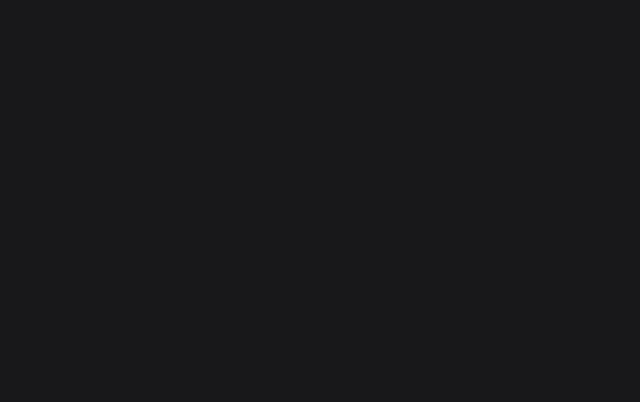
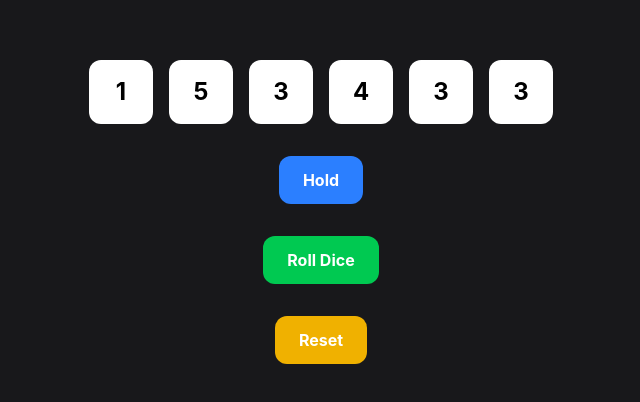
Before and after one commit to maddisanotoole/Velocidice, a React (Vite) app: page / in a window 1280 px wide. Shown: the part 188-590 px from the top of the page, without its empty margins (319-959 px from the left). Built offline with nearby package versions, Linux system fonts and the light colour scheme.

Commit message:
Die status change between selected, held and active

```diff
--- a/src/App.tsx
+++ b/src/App.tsx
@@ -1,34 +1,70 @@
 import { useState } from "react";
-import { rollDie } from "./game/dice";
+import { initializeDice, rollDie } from "./game/dice";
+import Button from "./components/button";
+import { DieStatus, type Die } from "./types";
+import { DieFace } from "./components/dice";
 
 function App() {
-  const [dice, setDice] = useState([1, 1, 1, 1, 1, 1]);
+  const [dice, setDice] = useState<Die[]>(initializeDice());
+
+  function holdDice() {
+    setDice((prev) =>
+      prev.map((die) =>
+        die.status === DieStatus.SELECTED
+          ? { ...die, status: DieStatus.HELD }
+          : die,
+      ),
+    );
+  }
+  function selectDie(id: number) {
+    setDice((prev) =>
+      prev.map((die) =>
+        die.id === id
+          ? {
+              ...die,
+              status:
+                die.status === DieStatus.HELD
+                  ? die.status
+                  : die.status === DieStatus.SELECTED
+                    ? DieStatus.ACTIVE
+                    : DieStatus.SELECTED,
+            }
+          : die,
+      ),
+    );
+  }
 
   function rollDice() {
-    const newDice = Array.from({ length: 6 }, () => rollDie());
+    const newDice: Die[] = dice.map((d) => {
+      if (d.status == DieStatus.ACTIVE) {
+        d.value = rollDie();
+      }
+      return d;
+    });
 
     setDice(newDice);
   }
+
+  function resetGame() {
+    setDice(initializeDice());
+  }
   return (
     <div className="min-h-screen bg-zinc-900 text-white flex flex-col items-center justify-center gap-8">
-      <body>
-        <div className="flex gap-4">
-          {dice.map((value, index) => (
-            <div
-              key={index}
-              className="w-16 h-16 bg-white text-black rounded-xl flex items-center justify-center text-2xl font-bold"
-            >
-              {value}
-            </div>
-          ))}
-        </div>
-        <button
-          onClick={rollDice}
-          className="bg-green-500 px-6 py-3 rounded-xl font-bold"
-        >
-          Roll Dice
-        </button>
-      </body>
+      <div className="flex gap-4">
+        {dice.map((die) => (
+          <DieFace onClick={() => selectDie(die.id)} die={die}></DieFace>
+        ))}
+      </div>
+
+      <Button onClick={holdDice} color="blue">
+        Hold
+      </Button>
+      <Button onClick={rollDice} color="green">
+        Roll Dice
+      </Button>
+      <Button onClick={resetGame} color="yellow">
+        Reset
+      </Button>
     </div>
   );
 }
--- /dev/null
+++ b/src/components/button.tsx
@@ -0,0 +1,32 @@
+interface ButtonProps {
+  children: React.ReactNode;
+  onClick: () => void;
+  color?: "green" | "blue" | "red" | "yellow";
+}
+
+const colorClasses = {
+  green: "bg-green-500 hover:bg-green-600 active:bg-green-700",
+  blue: "bg-blue-500 hover:bg-blue-600 active:bg-blue-700",
+  red: "bg-red-500 hover:bg-red-600 active:bg-red-700",
+  yellow: "bg-yellow-500 hover:bg-yellow-600 active:bg-yellow-700",
+} as const;
+
+const Button: React.FC<ButtonProps> = ({
+  children,
+  onClick,
+  color = "green",
+}) => {
+  return (
+    <button
+      type="button"
+      onClick={onClick}
+      className={`px-6 py-3 rounded-xl font-bold transition-colors duration-200 ${
+        colorClasses[color]
+      }`}
+    >
+      {children}
+    </button>
+  );
+};
+
+export default Button;
--- /dev/null
+++ b/src/components/dice.tsx
@@ -0,0 +1,28 @@
+import { type DieStatusType, type Die, DieStatus } from "../types";
+
+interface DieProps {
+  onClick: () => void;
+  die: Die;
+}
+
+export const DieFace: React.FC<DieProps> = ({ onClick, die }) => {
+  return (
+    <div
+      key={`die_${die.id}`}
+      onClick={onClick}
+      className={`
+  w-16 h-16 rounded-xl flex items-center justify-center
+  text-2xl font-bold cursor-pointer transition-all
+  ${
+    die.status === DieStatus.HELD
+      ? "bg-green-500 text-white"
+      : die.status === DieStatus.SELECTED
+        ? "bg-yellow-400 text-black"
+        : "bg-white text-black"
+  }
+`}
+    >
+      {die.value}
+    </div>
+  );
+};
--- a/src/game/dice.ts
+++ b/src/game/dice.ts
@@ -1,3 +1,14 @@
+import { DieStatus, type Die } from "../types";
+
 export function rollDie(): number {
   return Math.floor(Math.random() * 6 + 1);
 }
+
+export function initializeDice() {
+  const dice: Die[] = Array.from({ length: 6 }, (_, index) => ({
+    id: index,
+    value: rollDie(),
+    status: DieStatus.ACTIVE,
+  }));
+  return dice;
+}
--- /dev/null
+++ b/src/types.ts
@@ -0,0 +1,13 @@
+export const DieStatus = {
+  ACTIVE: "ACTIVE",
+  SELECTED: "SELECTED",
+  HELD: "HELD",
+};
+export type DieStatusType = (typeof DieStatus)[keyof typeof DieStatus];
+
+export type Die = {
+  id: number;
+  value: number;
+  status: DieStatusType;
+  group?: number;
+};
```
Also changed, not shown: 1 other file (tests, documents, lock files or other folders).
